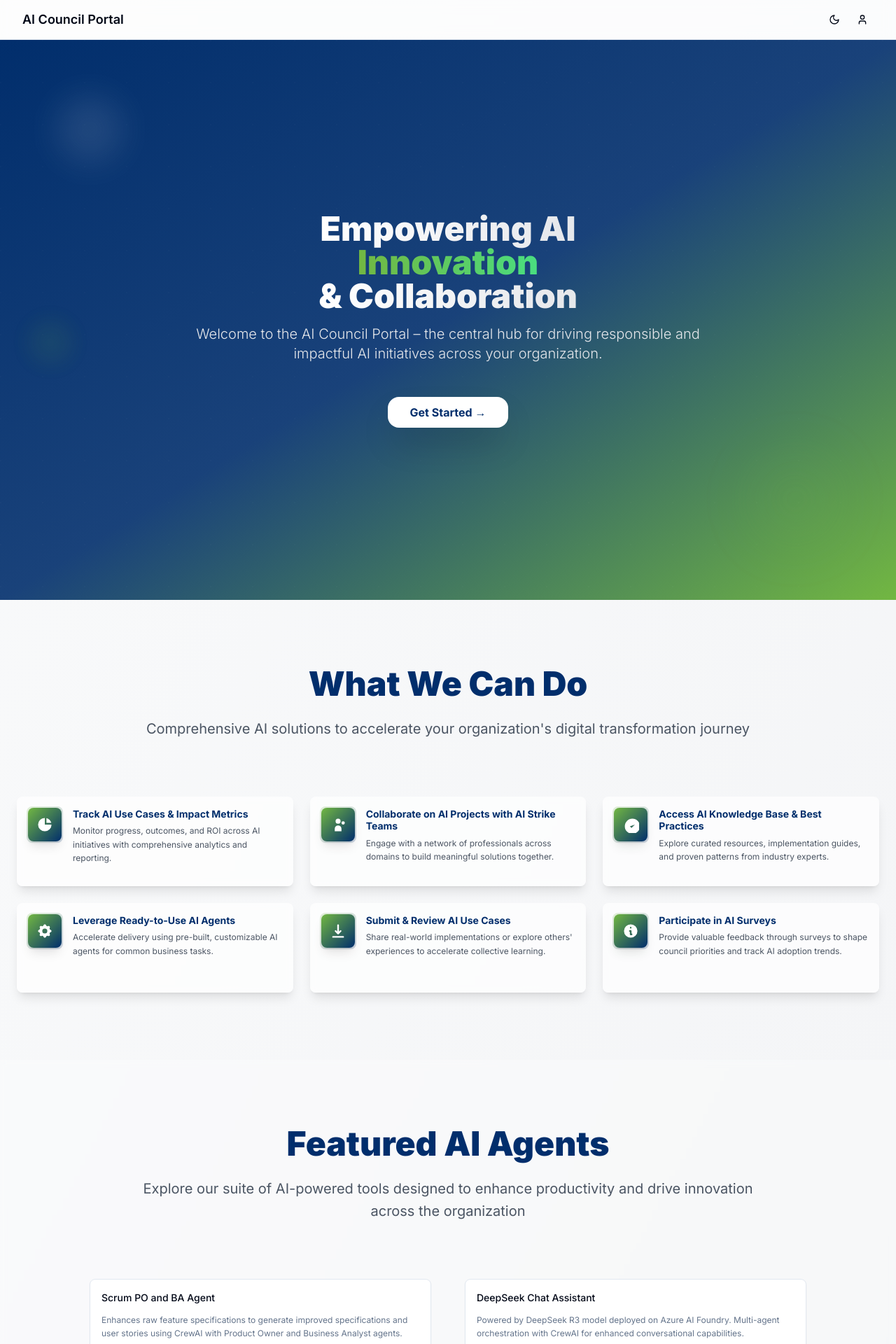
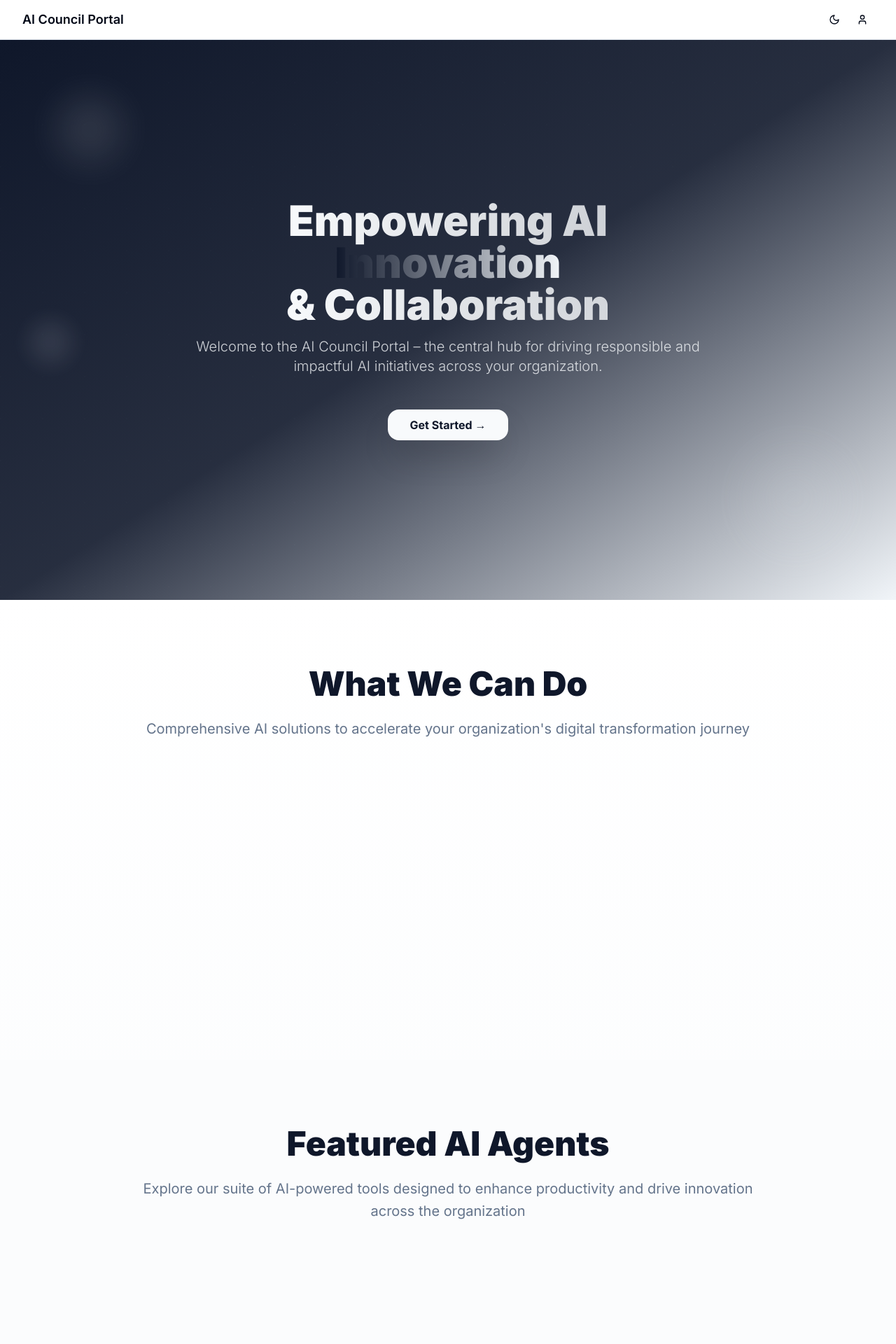
Before and after one commit to LostZoro56/council-ai-craft, a React (Vite) app: page / in a window 1280 px wide. Shown: the top 1920 px of the page at 70% size. Built offline with nearby package versions, Linux system fonts and the light colour scheme.

Commit message:
feat: Enhance landing page with theme, animations, and username login
Refactor landing page to match internal app theme, integrate GSAP animations, and implement lazy loading. Update login to use username and add username field to signup.

```diff
--- a/package.json
+++ b/package.json
@@ -45,6 +45,7 @@
     "cmdk": "^1.0.0",
     "date-fns": "^3.6.0",
     "embla-carousel-react": "^8.3.0",
+    "gsap": "^3.13.0",
     "input-otp": "^1.2.4",
     "lucide-react": "^0.462.0",
     "next-themes": "^0.3.0",
--- a/src/components/HeroSection.tsx
+++ b/src/components/HeroSection.tsx
@@ -10,37 +10,37 @@ const HeroSection = ({ onGetStarted }: HeroSectionProps) => {
   return (
     <section className="relative min-h-screen flex items-center justify-center overflow-hidden">
       {/* Background with animated gradients */}
-      <div className="absolute inset-0 bg-gradient-to-br from-[#012E6C] via-[#012E6C]/90 to-[#72B742] dark:from-[#72B742] dark:via-[#72B742]/90 dark:to-[#012E6C]">
-        <div className="absolute inset-0 opacity-30">
+      <div className="absolute inset-0 bg-gradient-to-br from-primary via-primary/90 to-accent">
+        <div className="absolute inset-0 opacity-10">
           <div className="absolute inset-0" style={{
-            backgroundImage: `radial-gradient(circle at 1px 1px, rgba(255,255,255,0.05) 1px, transparent 0)`,
+            backgroundImage: `radial-gradient(circle at 1px 1px, rgba(255,255,255,0.1) 1px, transparent 0)`,
             backgroundSize: '60px 60px'
           }} />
         </div>
       </div>
 
       {/* Floating elements */}
-      <div className="absolute top-20 left-20 w-24 h-24 bg-white/10 rounded-full blur-xl animate-pulse" />
-      <div className="absolute bottom-20 right-20 w-32 h-32 bg-[#72B742]/20 dark:bg-[#012E6C]/20 rounded-full blur-2xl animate-pulse" style={{ animationDelay: '1s' }} />
-      <div className="absolute top-1/2 left-10 w-16 h-16 bg-[#72B742]/10 dark:bg-[#012E6C]/10 rounded-full blur-lg animate-pulse" style={{ animationDelay: '2s' }} />
+      <div className="absolute top-20 left-20 w-24 h-24 bg-primary-foreground/10 rounded-full blur-xl animate-pulse" />
+      <div className="absolute bottom-20 right-20 w-32 h-32 bg-accent/20 rounded-full blur-2xl animate-pulse" style={{ animationDelay: '1s' }} />
+      <div className="absolute top-1/2 left-10 w-16 h-16 bg-accent/10 rounded-full blur-lg animate-pulse" style={{ animationDelay: '2s' }} />
 
-      <div className="relative z-10 max-w-5xl mx-auto px-6 text-center text-white">
-        <div className="space-y-6 animate-fade-in">
+      <div className="relative z-10 max-w-5xl mx-auto px-6 text-center text-primary-foreground">
+        <div className="space-y-6">
           <div className="space-y-4">
-            <h1 className="text-4xl md:text-5xl font-black leading-tight">
-              <span className="bg-gradient-to-r from-white to-gray-200 bg-clip-text text-transparent">
+            <h1 className="hero-title text-4xl md:text-6xl font-black leading-tight">
+              <span className="bg-gradient-to-r from-primary-foreground to-primary-foreground/80 bg-clip-text text-transparent">
                 Empowering AI
               </span>
               <br />
-              <span className="bg-gradient-to-r from-[#72B742] to-green-400 dark:from-[#012E6C] dark:to-blue-400 bg-clip-text text-transparent">
+              <span className="bg-gradient-to-r from-accent-foreground to-accent bg-clip-text text-transparent">
                 Innovation
               </span>
               <br />
-              <span className="bg-gradient-to-r from-white to-gray-200 bg-clip-text text-transparent">
+              <span className="bg-gradient-to-r from-primary-foreground to-primary-foreground/80 bg-clip-text text-transparent">
                 & Collaboration
               </span>
             </h1>
-            <p className="text-lg md:text-xl text-gray-200 dark:text-gray-100 max-w-3xl mx-auto leading-relaxed font-light">
+            <p className="hero-subtitle text-lg md:text-xl text-primary-foreground/80 max-w-3xl mx-auto leading-relaxed font-light">
               Welcome to the AI Council Portal – the central hub for driving responsible and impactful AI initiatives across your organization.
             </p>
           </div>
@@ -49,7 +49,7 @@ const HeroSection = ({ onGetStarted }: HeroSectionProps) => {
             <Button
               onClick={onGetStarted}
               size="lg"
-              className="bg-white text-[#012E6C] hover:bg-gray-100 dark:bg-gray-900 dark:text-[#72B742] dark:hover:bg-gray-800 text-base px-8 py-4 font-bold rounded-2xl shadow-2xl hover:shadow-3xl transition-all duration-300 transform hover:scale-110 hover:-translate-y-1"
+              className="hero-button bg-primary-foreground text-primary hover:bg-primary-foreground/90 text-base px-8 py-4 font-bold rounded-2xl shadow-2xl hover:shadow-3xl transition-all duration-300 transform hover:scale-110 hover:-translate-y-1"
             >
               Get Started →
             </Button>
--- a/src/pages/Landing.tsx
+++ b/src/pages/Landing.tsx
@@ -1,10 +1,14 @@
 
-import React, { useState } from 'react';
+import React, { useState, useEffect, useRef } from 'react';
+import { gsap } from 'gsap';
+import { ScrollTrigger } from 'gsap/ScrollTrigger';
 import Navbar from '@/components/Navbar';
 import HeroSection from '@/components/HeroSection';
 import FeatureCard from '@/components/FeatureCard';
 import AgentCard from '@/components/AgentCard';
 import AuthPanel from '@/components/AuthPanel';
+
+gsap.registerPlugin(ScrollTrigger);
 
 interface LandingProps {
   onLogin: () => void;
@@ -12,6 +16,76 @@ interface LandingProps {
 
 const Landing = ({ onLogin }: LandingProps) => {
   const [authPanelOpen, setAuthPanelOpen] = useState(false);
+  const featuresRef = useRef<HTMLDivElement>(null);
+  const agentsRef = useRef<HTMLDivElement>(null);
+  const heroRef = useRef<HTMLDivElement>(null);
+
+  useEffect(() => {
+    // Hero animations
+    if (heroRef.current) {
+      gsap.fromTo(heroRef.current.querySelector('.hero-title'),
+        { opacity: 0, y: 50 },
+        { opacity: 1, y: 0, duration: 1, ease: 'power2.out' }
+      );
+
+      gsap.fromTo(heroRef.current.querySelector('.hero-subtitle'),
+        { opacity: 0, y: 30 },
+        { opacity: 1, y: 0, duration: 1, delay: 0.3, ease: 'power2.out' }
+      );
+
+      gsap.fromTo(heroRef.current.querySelector('.hero-button'),
+        { opacity: 0, scale: 0.8 },
+        { opacity: 1, scale: 1, duration: 0.8, delay: 0.6, ease: 'back.out(1.7)' }
+      );
+    }
+
+    // Features section animation
+    if (featuresRef.current) {
+      const featureCards = featuresRef.current.querySelectorAll('.feature-card');
+      gsap.fromTo(featureCards,
+        { opacity: 0, y: 60, scale: 0.8 },
+        {
+          opacity: 1,
+          y: 0,
+          scale: 1,
+          duration: 0.8,
+          stagger: 0.1,
+          ease: 'power2.out',
+          scrollTrigger: {
+            trigger: featuresRef.current,
+            start: 'top 80%',
+            end: 'bottom 20%',
+            toggleActions: 'play none none reverse'
+          }
+        }
+      );
+    }
+
+    // Agents section animation
+    if (agentsRef.current) {
+      const agentCards = agentsRef.current.querySelectorAll('.agent-card');
+      gsap.fromTo(agentCards,
+        { opacity: 0, x: -50, rotationY: -15 },
+        {
+          opacity: 1,
+          x: 0,
+          rotationY: 0,
+          duration: 1,
+          stagger: 0.2,
+          ease: 'power2.out',
+          scrollTrigger: {
+            trigger: agentsRef.current,
+            start: 'top 75%',
+            toggleActions: 'play none none reverse'
+          }
+        }
+      );
+    }
+
+    return () => {
+      ScrollTrigger.getAll().forEach(trigger => trigger.kill());
+    };
+  }, []);
 
   const features = [
     {
@@ -70,26 +144,27 @@ const Landing = ({ onLogin }: LandingProps) => {
   };
 
   return (
-    <div className="min-h-screen bg-gradient-to-br from-gray-50 to-gray-100 dark:from-gray-900 dark:to-gray-800">
-      <Navbar
-        onAuthClick={handleAuthClick}
-      />
+    <div className="min-h-screen bg-background text-foreground">
+      <Navbar onAuthClick={handleAuthClick} />
 
-      <HeroSection onGetStarted={handleGetStarted} />
+      <div ref={heroRef}>
+        <HeroSection onGetStarted={handleGetStarted} />
+      </div>
 
       {/* What We Can Do Section */}
-      <section className="py-24 relative">
-        <div className="max-w-7xl mx-auto px-6">
+      <section className="py-24 relative" ref={featuresRef}>
+        <div className="absolute inset-0 bg-gradient-to-b from-background to-muted/20" />
+        <div className="max-w-7xl mx-auto px-6 relative">
           <div className="text-center mb-20">
-            <h2 className="text-5xl font-black text-[#012E6C] dark:text-[#72B742] mb-6">What We Can Do</h2>
-            <p className="text-xl text-gray-600 dark:text-gray-300 max-w-4xl mx-auto leading-relaxed">
+            <h2 className="text-5xl font-black text-primary mb-6">What We Can Do</h2>
+            <p className="text-xl text-muted-foreground max-w-4xl mx-auto leading-relaxed">
               Comprehensive AI solutions to accelerate your organization's digital transformation journey
             </p>
           </div>
 
           <div className="grid grid-cols-1 md:grid-cols-2 lg:grid-cols-3 gap-6">
             {features.map((feature, index) => (
-              <div key={index} className="animate-fade-in" style={{ animationDelay: `${index * 0.1}s` }}>
+              <div key={index} className="feature-card">
                 <FeatureCard
                   title={feature.title}
                   description={feature.description}
@@ -102,18 +177,18 @@ const Landing = ({ onLogin }: LandingProps) => {
       </section>
 
       {/* Featured AI Agents Section */}
-      <section className="py-24 bg-white/30 dark:bg-gray-800/30 backdrop-blur-sm">
+      <section className="py-24 bg-muted/30" ref={agentsRef}>
         <div className="max-w-7xl mx-auto px-6">
           <div className="text-center mb-20">
-            <h2 className="text-5xl font-black text-[#012E6C] dark:text-[#72B742] mb-6">Featured AI Agents</h2>
-            <p className="text-xl text-gray-600 dark:text-gray-300 max-w-4xl mx-auto leading-relaxed">
+            <h2 className="text-5xl font-black text-primary mb-6">Featured AI Agents</h2>
+            <p className="text-xl text-muted-foreground max-w-4xl mx-auto leading-relaxed">
               Explore our suite of AI-powered tools designed to enhance productivity and drive innovation across the organization
             </p>
           </div>
 
           <div className="grid grid-cols-1 md:grid-cols-2 gap-12 max-w-5xl mx-auto">
             {featuredAgents.map((agent, index) => (
-              <div key={agent.id} className="animate-fade-in" style={{ animationDelay: `${index * 0.2}s` }}>
+              <div key={agent.id} className="agent-card">
                 <AgentCard
                   id={agent.id}
                   title={agent.title}
@@ -130,11 +205,11 @@ const Landing = ({ onLogin }: LandingProps) => {
       </section>
 
       {/* Footer */}
-      <footer className="bg-gradient-to-r from-[#012E6C] to-[#012E6C]/90 dark:from-[#72B742] dark:to-[#72B742]/90 text-white py-20">
+      <footer className="bg-primary text-primary-foreground py-20">
         <div className="max-w-7xl mx-auto px-6">
           <div className="mb-12">
-            <h3 className="text-3xl font-bold mb-6 text-white">About the AI Council</h3>
-            <div className="space-y-4 text-lg leading-relaxed text-gray-200 dark:text-gray-100">
+            <h3 className="text-3xl font-bold mb-6">About the AI Council</h3>
+            <div className="space-y-4 text-lg leading-relaxed text-primary-foreground/80">
               <p>
                 The AI Council leads strategic initiatives to harness the power of artificial intelligence,
                 machine learning, and advanced analytics to solve complex business challenges and create value
@@ -147,8 +222,8 @@ const Landing = ({ onLogin }: LandingProps) => {
             </div>
           </div>
 
-          <div className="border-t border-gray-600 dark:border-gray-400 pt-8">
-            <p className="text-center text-gray-300 dark:text-gray-100 text-lg">
+          <div className="border-t border-primary-foreground/20 pt-8">
+            <p className="text-center text-primary-foreground/60 text-lg">
               © 2025 AI Council Portal. All rights reserved.
             </p>
           </div>
```
Also changed, not shown: src/components/AuthPanel.tsx (+25 -25 lines), 1 other file (tests, documents, lock files or other folders).
